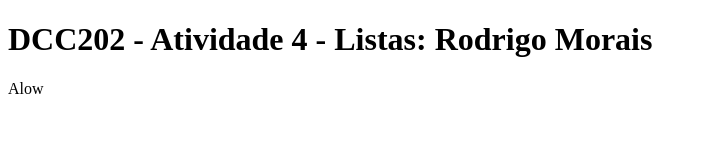
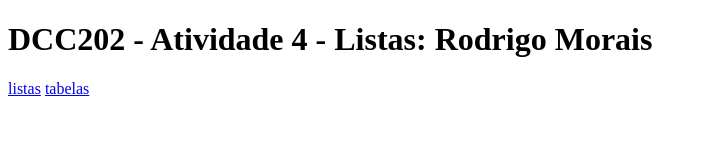
Before and after one commit to ufjf-dcc202/ufjf-dcc202-2023-3-a-atv4-rodrigo-mch, a website: page listas.html in a window 1280 px wide. Shown: the whole page, without its empty margins (0-707 px from the left). Drawn offline with Linux system fonts and the light colour scheme.

Commit message:
Add parágrafo e links

```diff
--- a/listas.html
+++ b/listas.html
@@ -8,7 +8,7 @@
 <body>
     <main>
         <h1>DCC202 - Atividade 4 - Listas: Rodrigo Morais</h1>
-        <p>Alow</p>
+        <p><a href="listas.html">listas</a> <a href="tabelas.html">tabelas</a></p>
     </main>
 
 </body>
```
